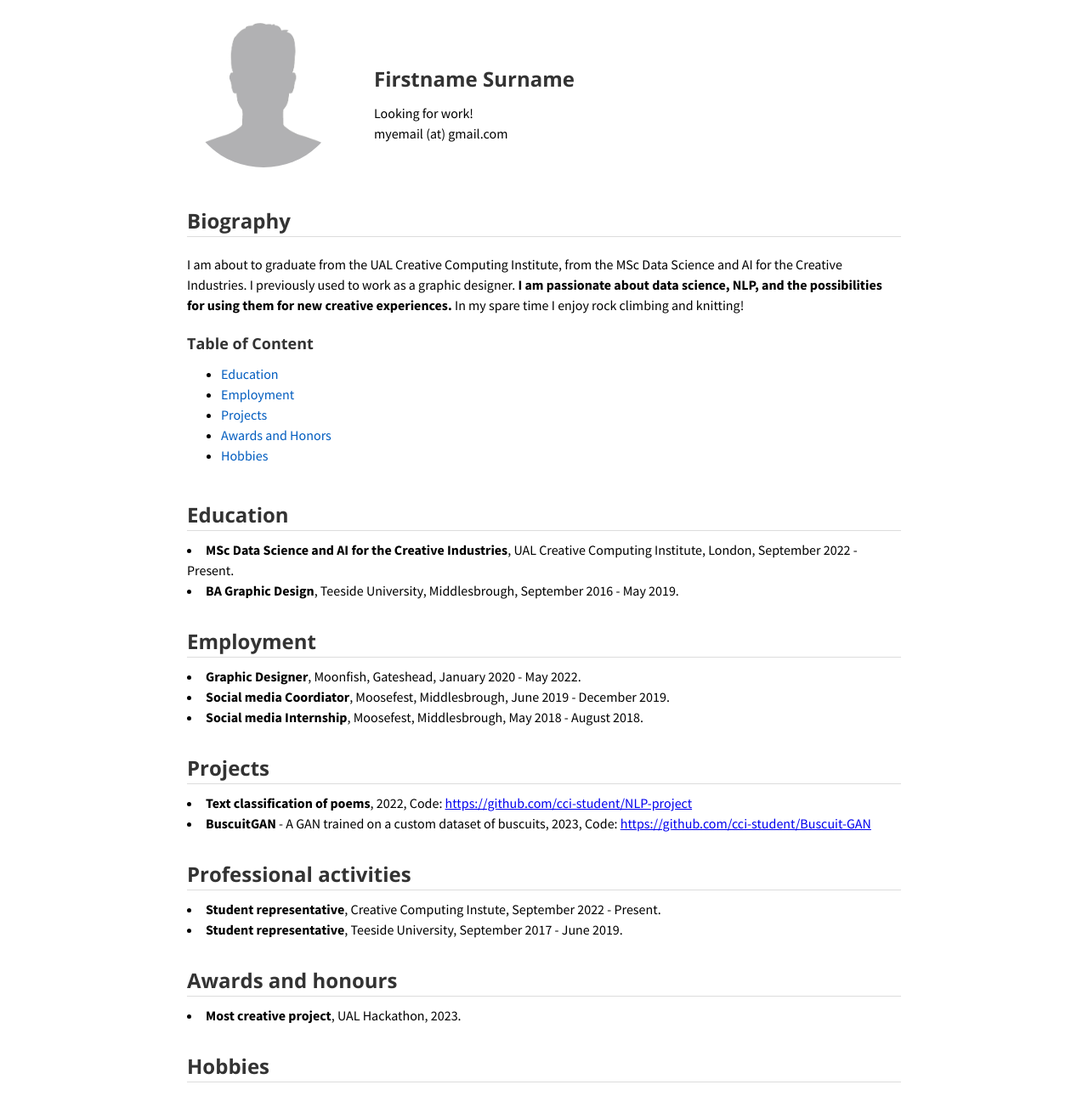
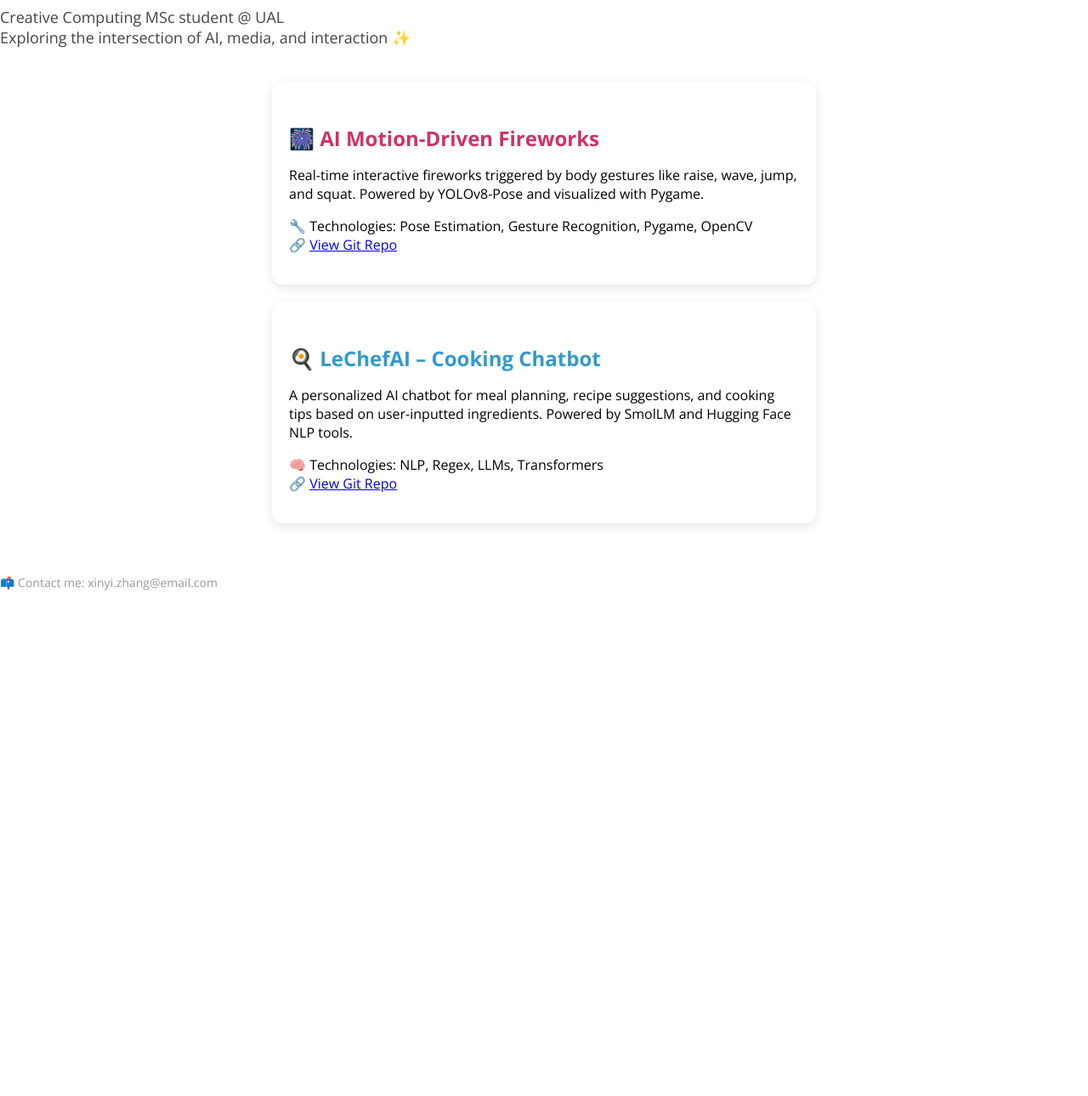
Before and after one commit to Vanillasky78/Xinyi_Zhang.github.io, a plain HTML site: page index.html in a window 1280 px wide. Shown: the part 89-1379 px from the top of the page at 85% size. After the commit the page ends 800 px from the top, so only its background shows below. Drawn offline with nearby package versions, Linux system fonts and the light colour scheme.

Commit message:
update
update index.html

```diff
--- a/index.html
+++ b/index.html
@@ -30,66 +30,44 @@
 </head>
 
 <body>
-  <div class="menu-container"></div>
-  <div class="content-container">
-    <div class="content">
-      <div class="content-table flex-column">
-        <div class="flex-row">
-          <div class="flex-item flex-column">
-            <img class="image" id="me" src="img/blank-profile-pic.jpeg">
-          </div>
-          <div class="flex-item flex-column">
-            <h2>Firstname Surname</h2>
-            <p class="text">
-              Looking for work!<br>
-              myemail (at) gmail.com<br>
-           </p>
-          </div>
-        </div>
-        <div class="flex-row">
-          <div class="flex-item flex-column">
-            <h2>Biography</h2>
-            <hr>
-            <p class="text">
-              I am about to graduate from the UAL Creative Computing Institute, from the MSc Data Science and AI for the Creative Industries. I previously used to work as a graphic designer.
-              <b>I am passionate about data science, NLP, and the possibilities for using them for new creative experiences.</b> In my spare time I enjoy rock climbing and knitting!
-            </p>
-            <h3>Table of Content</h3>
-            <ul>
-              <li><a href="#Education">Education</a></li>
-              <li><a href="#Employment">Employment</a></li>
-              <li><a href="#project">Projects</a></li>
-              <li><a href="#award">Awards and Honors</a></li>
-              <li><a href="#hobbies">Hobbies</a></li>
-            </ul>
-            <h2 id="project">Education</h2>
-            <hr>
-            <li><b>MSc Data Science and AI for the Creative Industries</b>, UAL Creative Computing Institute, London, September 2022 - Present.</li>
-            <li><b>BA Graphic Design</b>, Teeside University, Middlesbrough, September 2016 - May 2019.</li>
-            <h2 id="project">Employment</h2>
-            <hr>
-            <li><b>Graphic Designer</b>, Moonfish, Gateshead, January 2020 - May 2022.</li>
-            <li><b>Social media Coordiator</b>, Moosefest, Middlesbrough, June 2019 - December 2019.</li>
-            <li><b>Social media Internship</b>, Moosefest, Middlesbrough, May 2018 - August 2018.</li>
-            <h2 id="project">Projects</h2>
-            <hr>
-            <li><b>Text classification of poems</b>, 2022, Code: <a href= "https://github.com/cci-student/NLP-project">https://github.com/cci-student/NLP-project</li></a>
-            <li><b>BuscuitGAN</b> - A GAN trained on a custom dataset of buscuits, 2023, Code: <a href= "https://github.com/cci-student/Buscuit-GAN">https://github.com/cci-student/Buscuit-GAN</li></a>
-            <h2 id="professional">Professional activities</h2>
-            <hr>
-            <li><b>Student representative</b>, Creative Computing Instute, September 2022 - Present.</li>
-            <li><b>Student representative</b>, Teeside University, September 2017 - June 2019.</li>
-            <h2 id="award">Awards and honours</h2>
-            <hr>
-            <li><b>Most creative project</b>, UAL Hackathon, 2023.</li>
-            <h2 id="hobbies">Hobbies</h2>
-            <hr>
-            <p>I love bouldering and regularly go climbing with the <a href="https://www.arts-su.com/yourcommunities/clubs/club/ualclimbing/">UAL Climbing Society</a> on indoor bouldering walls and we have been on some climbing trips to the Yorkshire dales and Devon. In my spare time I knit hats and sell them on <a href="https://www.etsy.com/uk/">etsy</a>.</p>
-          <!--End Projects-->
-        </div>
-      </div>
+  <h1 style="font-size: 36px; color: #222;">👩🏻‍💻 Hello, I'm Xinyi Zhang</h1>
+  <p style="font-size: 18px; color: #444;">
+    Creative Computing MSc student @ UAL<br>
+    Exploring the intersection of AI, media, and interaction ✨
+  </p>
+
+  <div style="margin-top: 40px;">
+    <!-- Fireworks Project -->
+    <div style="background: #fff; padding: 20px; margin: 20px auto; max-width: 600px; border-radius: 12px; box-shadow: 0 4px 12px rgba(0,0,0,0.1);">
+      <h2 style="color: #cc3366;">🎆 AI Motion-Driven Fireworks</h2>
+      <p>
+        Real-time interactive fireworks triggered by body gestures like raise, wave, jump, and squat.
+        Powered by YOLOv8-Pose and visualized with Pygame.
+      </p>
+      <p>
+        🔧 Technologies: Pose Estimation, Gesture Recognition, Pygame, OpenCV
+        <br>
+        🔗 <a href="https://git.arts.ac.uk/24007494/AI-4-Media-Project-Xinyi-Zhang" target="_blank">View Git Repo</a>
+      </p>
+    </div>
+
+    <!-- LeChefAI Project -->
+    <div style="background: #fff; padding: 20px; margin: 20px auto; max-width: 600px; border-radius: 12px; box-shadow: 0 4px 12px rgba(0,0,0,0.1);">
+      <h2 style="color: #3399cc;">🍳 LeChefAI – Cooking Chatbot</h2>
+      <p>
+        A personalized AI chatbot for meal planning, recipe suggestions, and cooking tips
+        based on user-inputted ingredients. Powered by SmolLM and Hugging Face NLP tools.
+      </p>
+      <p>
+        🧠 Technologies: NLP, Regex, LLMs, Transformers
+        <br>
+        🔗 <a href="https://git.arts.ac.uk/24007494/NLP_Project_Zhang_Xinyi" target="_blank">View Git Repo</a>
+      </p>
     </div>
   </div>
+
+  <p style="margin-top: 60px; font-size: 14px; color: #999;">📫 Contact me: xinyi.zhang@email.com</p>
 </body>
 
+
 </html>
```
